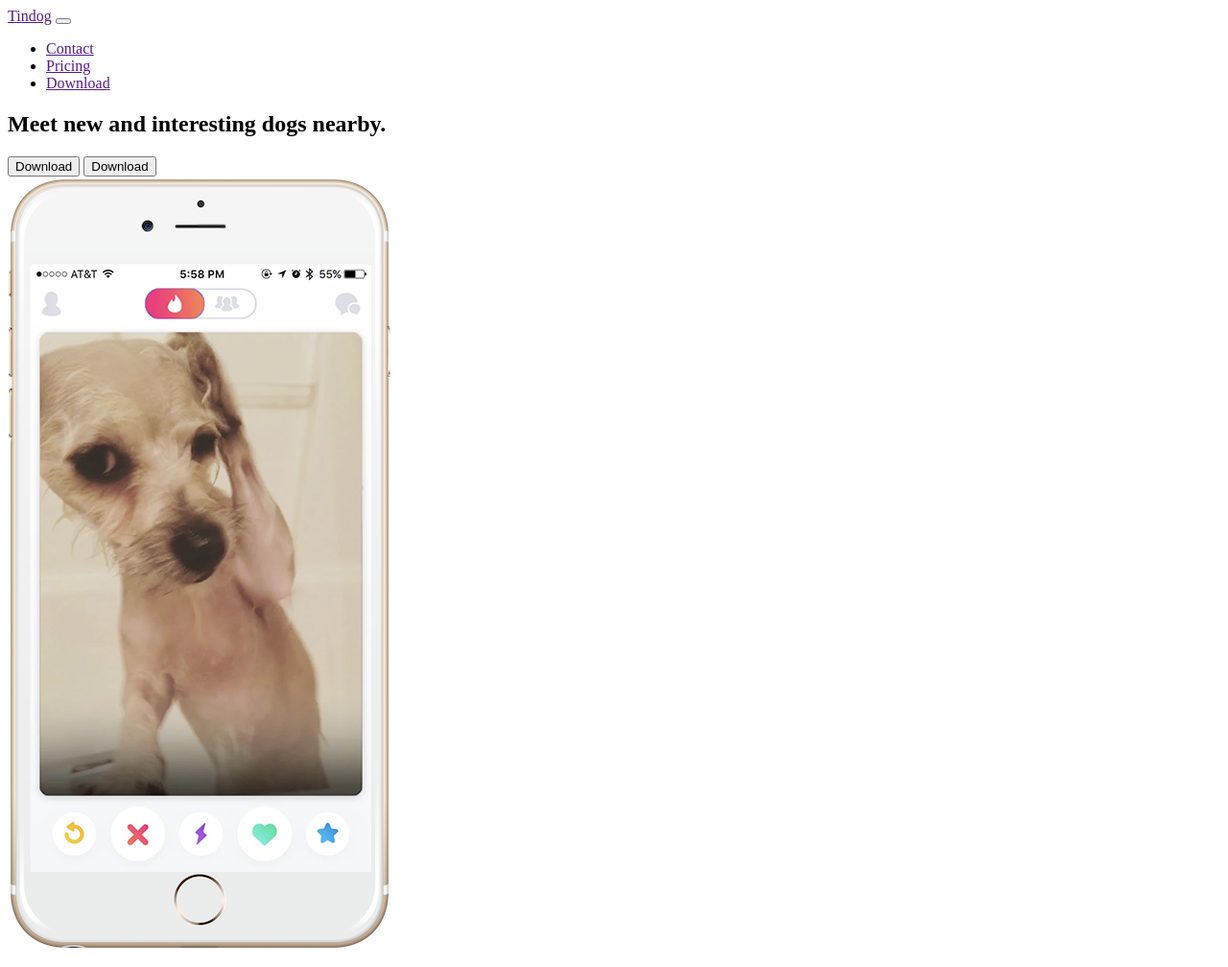
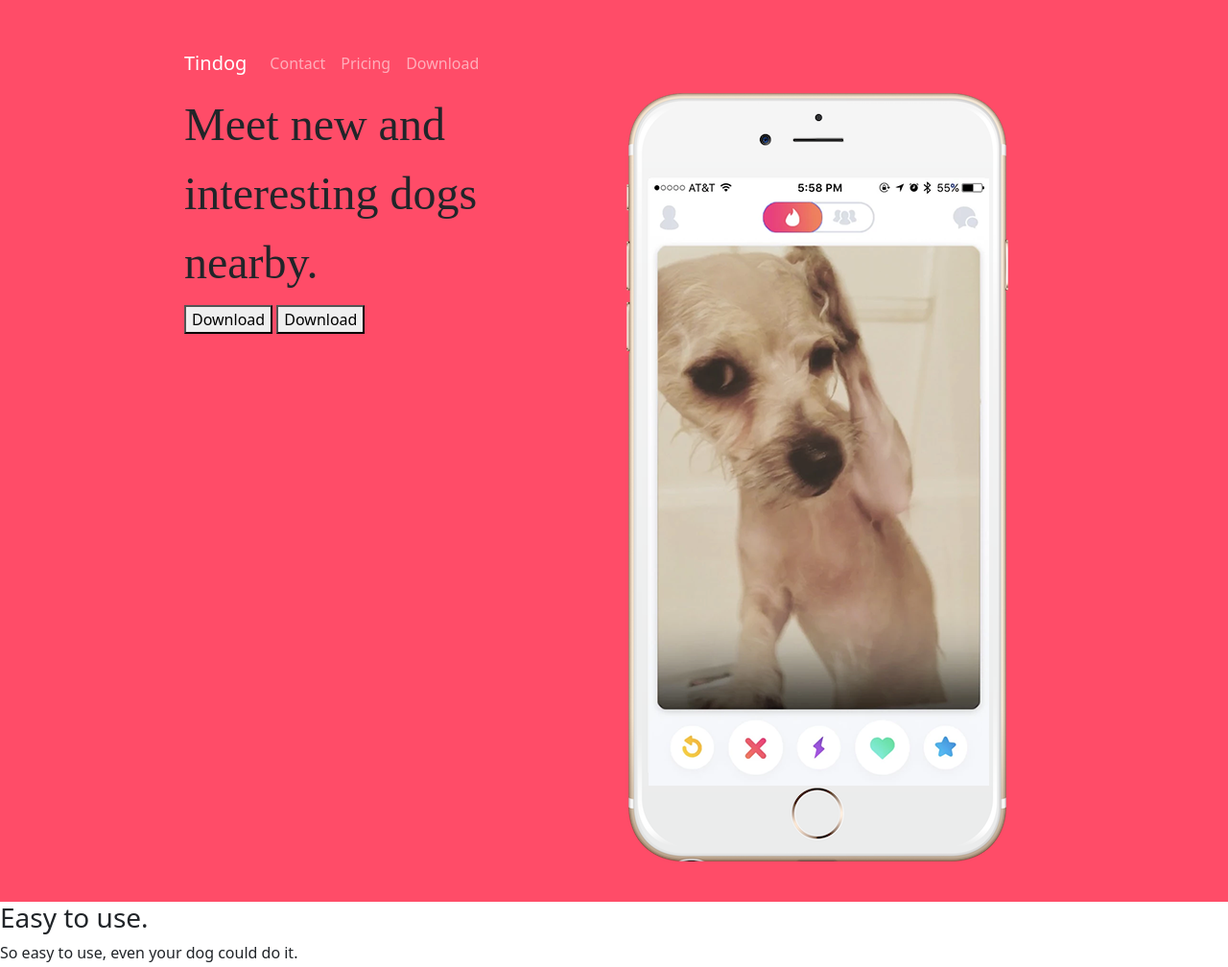
Before and after one commit to nizam754/TinDog-Start, a plain HTML site: page index.html in a window 1280 px wide. Shown: the top 1008 px of the page at 96% size. Drawn offline with nearby package versions, Linux system fonts and the light colour scheme.

Commit message:
Bootstrap Containers

```diff
--- a/css/styles.css
+++ b/css/styles.css
@@ -0,0 +1,13 @@
+#title {
+    background-color: #ff4c68;
+}
+
+.container-fluid {
+    padding: 3% 15%;
+}
+
+h1 {
+    font-family: "Montserrat-Black";
+    font-size: 3rem;
+    line-height: 1.5;
+}
--- a/index.html
+++ b/index.html
@@ -3,13 +3,31 @@
   <head>
     <meta charset="utf-8" />
     <title>TinDog</title>
+    <link rel="preconnect" href="https://fonts.googleapis.com" />
+    <link rel="preconnect" href="https://fonts.gstatic.com" crossorigin />
+    <link
+      href="https://fonts.googleapis.com/css2?family=Montserrat:wght@900&family=Ubuntu&display=swap"
+      rel="stylesheet"
+    />
+    <link
+      href="https://cdn.jsdelivr.net/npm/bootstrap@5.1.3/dist/css/bootstrap.min.css"
+      rel="stylesheet"
+      integrity="sha384-1BmE4kWBq78iYhFldvKuhfTAU6auU8tT94WrHftjDbrCEXSU1oBoqyl2QvZ6jIW3"
+      crossorigin="anonymous"
+    />
+    <script
+      src="https://cdn.jsdelivr.net/npm/bootstrap@5.1.3/dist/js/bootstrap.bundle.min.js"
+      integrity="sha384-ka7Sk0Gln4gmtz2MlQnikT1wXgYsOg+OMhuP+IlRH9sENBO0LRn5q+8nbTov4+1p"
+      crossorigin="anonymous"
+    ></script>
     <link rel="stylesheet" href="css/styles.css" />
   </head>
 
   <body>
     <section id="title">
+      <div class="container-fluid">
         <!-- Nav Bar -->
-      <nav class="navbar bg-dark navbar-expand-lg navbar-dark">
+        <nav class="navbar navbar-expand-lg navbar-dark">
           <a class="navbar-brand" href="">Tindog</a>
           <button
             class="navbar-toggler"
@@ -39,13 +57,16 @@
 
         <!-- Title -->
 
-      <div>
+        <div class="row">
+          <div class="col-lg-6">
             <h1>Meet new and interesting dogs nearby.</h1>
             <button type="button">Download</button>
             <button type="button">Download</button>
           </div>
-      <div>
+          <div class="col-lg-6">
             <img src="images/iphone6.png" alt="iphone-mockup" />
+          </div>
+        </div>
       </div>
     </section>
 
```
Lines whose indentation alone changed are shown as unchanged.
